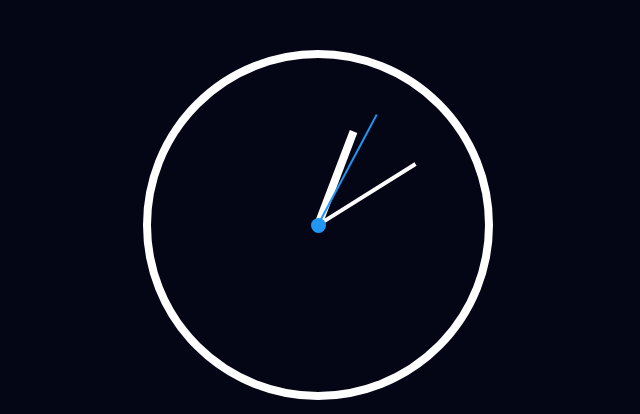
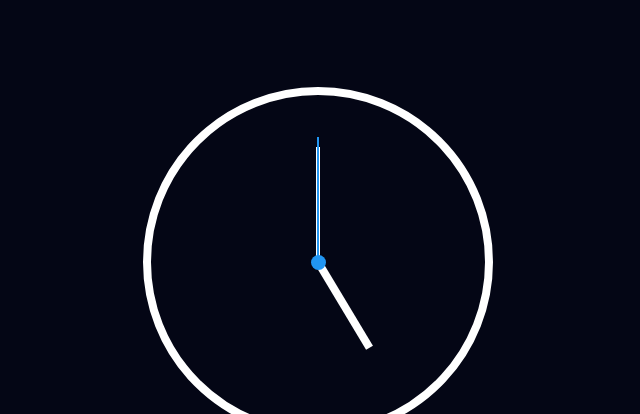
Before and after one commit to tiluckdave/clock, a plain HTML site: page index.html in a window 1280 px wide. Shown: the part 128-542 px from the top of the page, without its empty margins (322-962 px from the left). Drawn offline with Linux system fonts and the light colour scheme.

Commit message:
Update hand degrees

```diff
--- a/index.html
+++ b/index.html
@@ -142,9 +142,10 @@ setInterval(() => {
     let mm = now.getMinutes();
     let ss = now.getSeconds();
 
-    hr.style.transform = `rotateZ(${hh + (mm / 12)}deg)`;
-    mn.style.transform = `rotateZ(${mm}deg)`;
-    sc.style.transform = `rotateZ(${ss}deg)`;
+    hr.style.transform = `rotateZ(${hh * 30 + (mm/2)}deg)`;
+    mn.style.transform = `rotateZ(${mm * 6 + (s/10)}deg)`;
+    sc.style.transform = `rotateZ(${ss * 6}deg)`;
+
 
     let hour = document.querySelector('#hour');
     let minutes = document.querySelector('#minutes');
```
